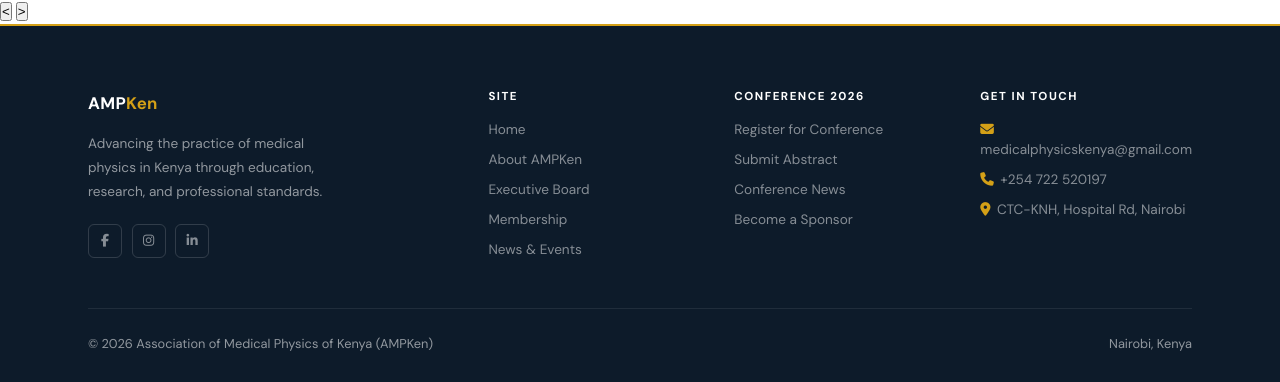
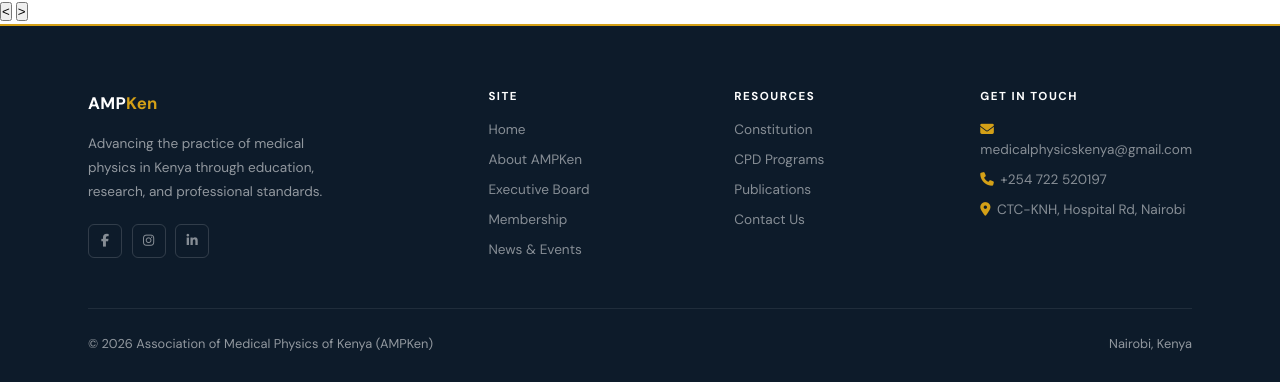
Before and after one commit to EllyKombo/ampke, a Python web app: template templates/home.html in a window 1280 px wide. Shown: the part 1771-2153 px from the top of the page. Run offline with Jinja, Linux system fonts and the light colour scheme; the template is opened without the code that fills it, so the values that code supplies are empty.

Commit message:
Update base.html

```diff
--- a/templates/base.html
+++ b/templates/base.html
@@ -112,7 +112,7 @@
             display: inline-flex;
             align-items: center;
             gap: .35rem;
-            background: var(--gold-bright, #d4a017);
+            background: #d4a017;
             color: #0d1b2a;
             font-weight: 700;
             font-size: .72rem;
@@ -127,7 +127,7 @@
         }
 
         .ticker-register-btn:hover {
-            background: #fff;
+            background: #ffffff;
             color: #0d1b2a;
             animation-play-state: paused;
         }
@@ -159,11 +159,10 @@
             <div class="container ticker-inner">
                 <div class="ticker-track">
 
-                    <!-- Item 1: Conference with flickering Register Now -->
                     <div class="ticker-item">
                         <i class="fa-solid fa-bullhorn"
-                            style="margin-right:.5rem;color:var(--gold-bright,#d4a017)"></i>
-                        1st AMPKen Medical Physics Conference — Nairobi, Nov 5–7, 2026
+                            style="margin-right:.5rem;color:#d4a017"></i>
+                        1st AMPKen Medical Physics Conference — Nairobi, Nov 5–7, 2026 &nbsp;
                         <a href="https://www.ampken.org/conference-register"
                            class="ticker-register-btn">
                             <i class="fa-solid fa-pen-to-square" style="font-size:.65rem;"></i>
@@ -171,25 +170,22 @@
                         </a>
                     </div>
 
-                    <!-- Item 2 -->
                     <div class="ticker-item">
                         <i class="fa-solid fa-bell"
-                            style="margin-right:.5rem;color:var(--gold-bright,#d4a017)"></i>
+                            style="margin-right:.5rem;color:#d4a017"></i>
                         Membership renewal for the 2026 term is now open.
                     </div>
 
-                    <!-- Item 3 -->
                     <div class="ticker-item">
                         <i class="fa-solid fa-award"
-                            style="margin-right:.5rem;color:var(--gold-bright,#d4a017)"></i>
+                            style="margin-right:.5rem;color:#d4a017"></i>
                         Join our professional network to access unique CPD opportunities.
                     </div>
 
-                    <!-- Item 4: Abstract submission -->
                     <div class="ticker-item">
                         <i class="fa-solid fa-file-lines"
-                            style="margin-right:.5rem;color:var(--gold-bright,#d4a017)"></i>
-                        Call for Abstracts — Submit your scientific abstract for AMPKen 2026.
+                            style="margin-right:.5rem;color:#d4a017"></i>
+                        Call for Abstracts — Submit your scientific abstract for AMPKen 2026 &nbsp;
                         <a href="https://www.ampken.org/abstract"
                            class="ticker-register-btn">
                             <i class="fa-solid fa-paper-plane" style="font-size:.65rem;"></i>
@@ -200,8 +196,8 @@
                     <!-- Duplicated for seamless loop -->
                     <div class="ticker-item">
                         <i class="fa-solid fa-bullhorn"
-                            style="margin-right:.5rem;color:var(--gold-bright,#d4a017)"></i>
-                        1st AMPKen Medical Physics Conference — Nairobi, Nov 5–7, 2026
+                            style="margin-right:.5rem;color:#d4a017"></i>
+                        1st AMPKen Medical Physics Conference — Nairobi, Nov 5–7, 2026 &nbsp;
                         <a href="https://www.ampken.org/conference-register"
                            class="ticker-register-btn">
                             <i class="fa-solid fa-pen-to-square" style="font-size:.65rem;"></i>
@@ -211,7 +207,7 @@
 
                     <div class="ticker-item">
                         <i class="fa-solid fa-bell"
-                            style="margin-right:.5rem;color:var(--gold-bright,#d4a017)"></i>
+                            style="margin-right:.5rem;color:#d4a017"></i>
                         Membership renewal for the 2026 term is now open.
                     </div>
 
@@ -234,7 +230,6 @@
                     <a href="{{ url_for('executive') }}" class="nav-link">Executive</a>
                     <a href="{{ url_for('membership') }}" class="nav-link">Membership</a>
                     <a href="{{ url_for('news') }}" class="nav-link">News</a>
-                    <a href="{{ url_for('conference_register') }}" class="nav-link">Conference</a>
                     <a href="{{ url_for('contacts') }}" class="nav-cta">Contact</a>
                 </nav>
 
@@ -291,12 +286,12 @@
                         Kindly follow us on our social media platforms for updates.
                     </p>
 
-                    <div style="display:flex;gap:.75rem;flex-wrap:wrap;align-items:center">
-                        <a href="{{ url_for('conference_register') }}"
+                    <div style="display:flex;gap:.65rem;flex-wrap:wrap;align-items:center">
+                        <a href="https://www.ampken.org/conference-register"
                             style="display:inline-flex;align-items:center;gap:.5rem;padding:.5rem 1.1rem;border-radius:var(--r-sm);background:var(--gold-bright);color:var(--navy);font-size:.82rem;font-weight:700;transition:all .2s">
                             <i class="fa-solid fa-pen-to-square"></i> Register Now
                         </a>
-                        <a href="{{ url_for('abstract_submit') }}"
+                        <a href="https://www.ampken.org/abstract"
                             style="display:inline-flex;align-items:center;gap:.5rem;padding:.5rem 1.1rem;border-radius:var(--r-sm);background:rgba(255,255,255,.08);border:1px solid rgba(255,255,255,.15);color:rgba(255,255,255,.85);font-size:.82rem;font-weight:500;transition:all .2s">
                             <i class="fa-solid fa-file-lines"></i> Submit Abstract
                         </a>
@@ -371,12 +366,12 @@
                 </div>
 
                 <div class="footer-col">
-                    <h4>Conference 2026</h4>
+                    <h4>Resources</h4>
                     <div class="footer-links">
-                        <a href="{{ url_for('conference_register') }}">Register for Conference</a>
-                        <a href="{{ url_for('abstract_submit') }}">Submit Abstract</a>
-                        <a href="{{ url_for('news') }}">Conference News</a>
-                        <a href="mailto:medicalphysicskenya@gmail.com?subject=Sponsorship Enquiry">Become a Sponsor</a>
+                        <a href="#">Constitution</a>
+                        <a href="#">CPD Programs</a>
+                        <a href="#">Publications</a>
+                        <a href="{{ url_for('contacts') }}">Contact Us</a>
                     </div>
                 </div>
 
```
